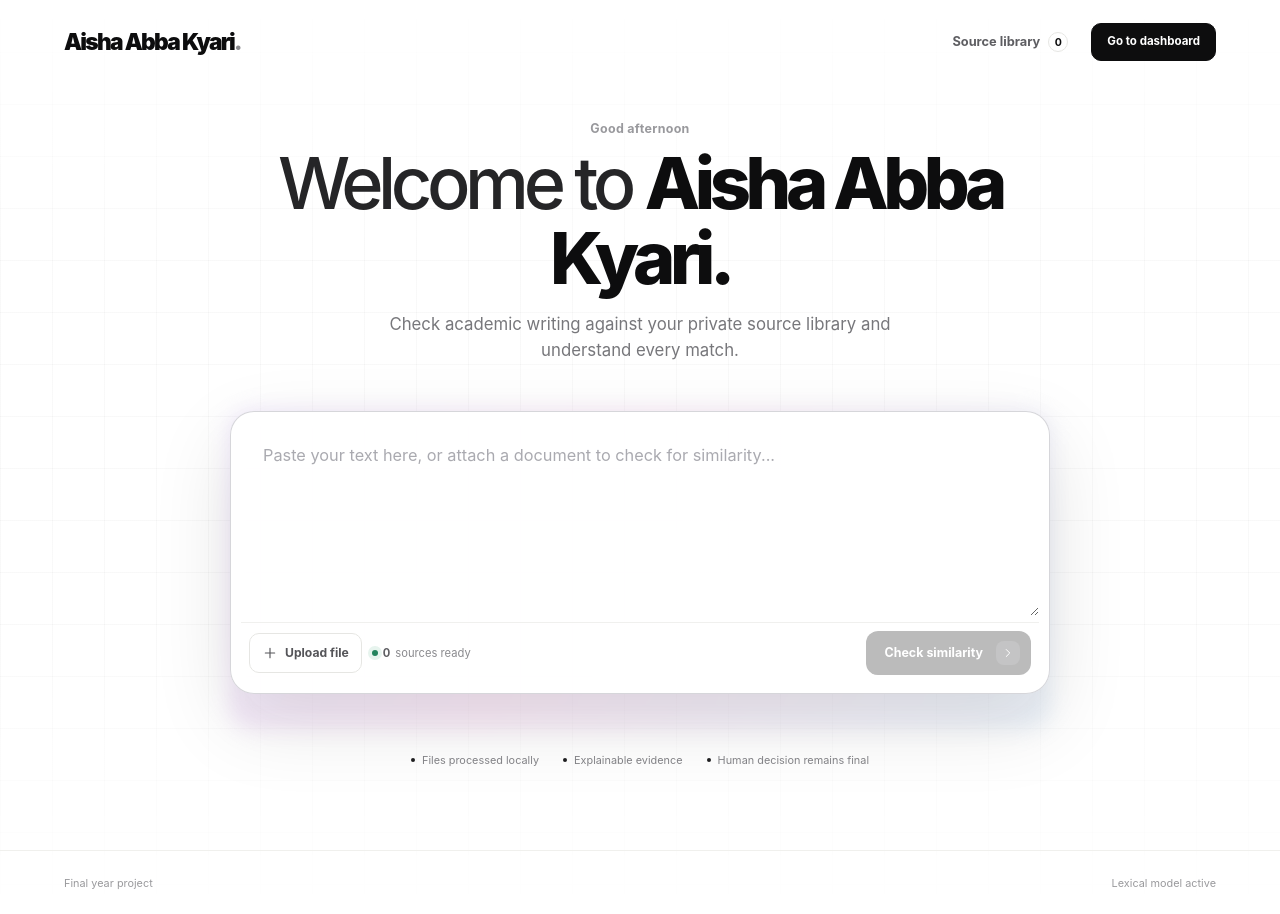
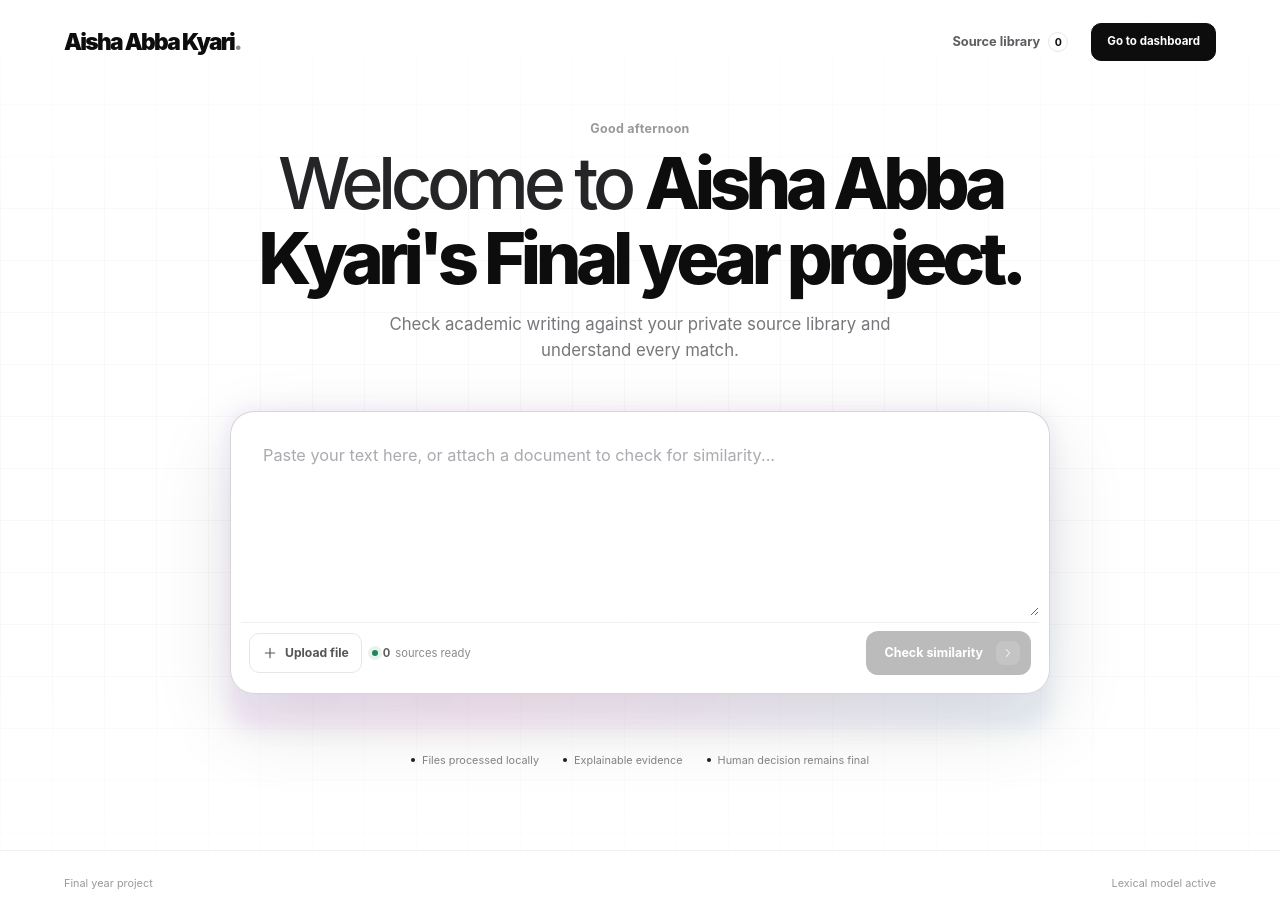
Before and after one commit to yusufababa/proofline-plagiarism-detector, a FastAPI app: page / in a window 1280 px wide. Run offline with FastAPI, Linux system fonts and the light colour scheme; data that the repository does not hold is empty; some web fonts are replaced.

Commit message:
Correct final year project welcome heading

```diff
--- a/app/web/templates/index.html
+++ b/app/web/templates/index.html
@@ -26,7 +26,7 @@
       <div class="welcome-main">
         <div class="welcome-copy">
           <p id="greeting" class="eyebrow">Good morning</p>
-          <h1 id="welcome-title">Welcome to <span>Aisha Abba Kyari.</span></h1>
+          <h1 id="welcome-title">Welcome to <span>Aisha Abba Kyari's Final year project.</span></h1>
           <p>Check academic writing against your private source library and understand every match.</p>
         </div>
 
```
Also changed, not shown: tests/test_web_accessibility.py (+1 -0 lines).
